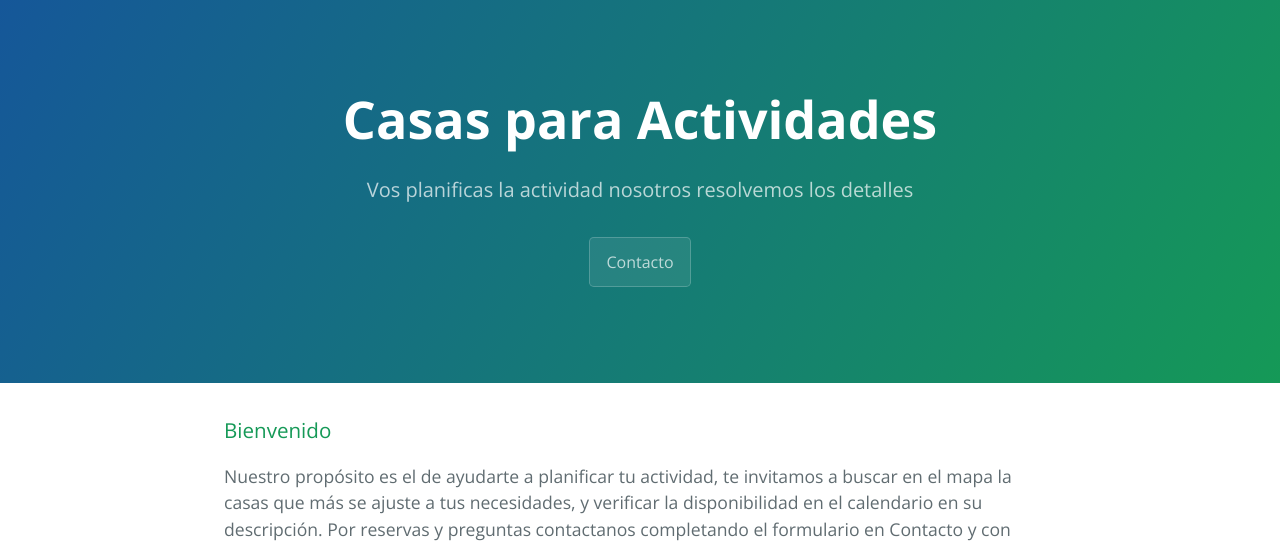
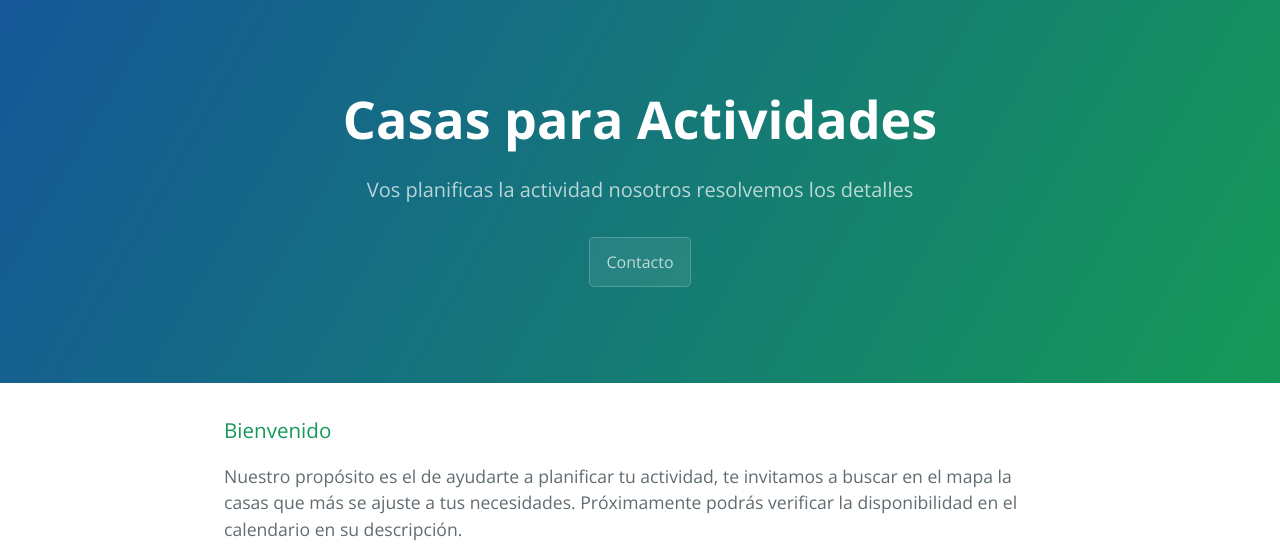
Before and after one commit to martindafonte/CasasDeRetiro, a Jekyll site: the page built from index.md, in a window 1280 px wide. Shown: the top 546 px of the page. Built offline with Jekyll 4.4.1, drawn with Linux system fonts in a browser that asks for light colours; a style sheet for code colours, icons or effects is not loaded; some of the changed text lies outside the part shown.

Commit message:
Update index.md

```diff
--- a/index.md
+++ b/index.md
@@ -4,7 +4,8 @@ layout: index
 <h3>
 <a id="Presentacion" class="anchor" href="#welcome-to-github-pages" aria-hidden="true"><span aria-hidden="true" class="octicon octicon-link"></span></a>Bienvenido</h3>
 
-<p>Nuestro propósito es el de ayudarte a planificar tu actividad, te invitamos a buscar en el mapa la casas que más se ajuste a tus necesidades, y verificar la disponibilidad en el calendario en su descripción. Por reservas y preguntas contactanos completando el formulario en Contacto y con gusto te ayudaremos</p>
+<p>Nuestro propósito es el de ayudarte a planificar tu actividad, te invitamos a buscar en el mapa la casas que más se ajuste a tus necesidades.
+Próximamente podrás  verificar la disponibilidad en el calendario en su descripción. </p>
 <div>
 <iframe src="https://www.google.com/maps/d/embed?mid=13n7VIVPpOb68UsQec458xq5FFug" width="100%" height="480"></iframe>
 </div>
```
